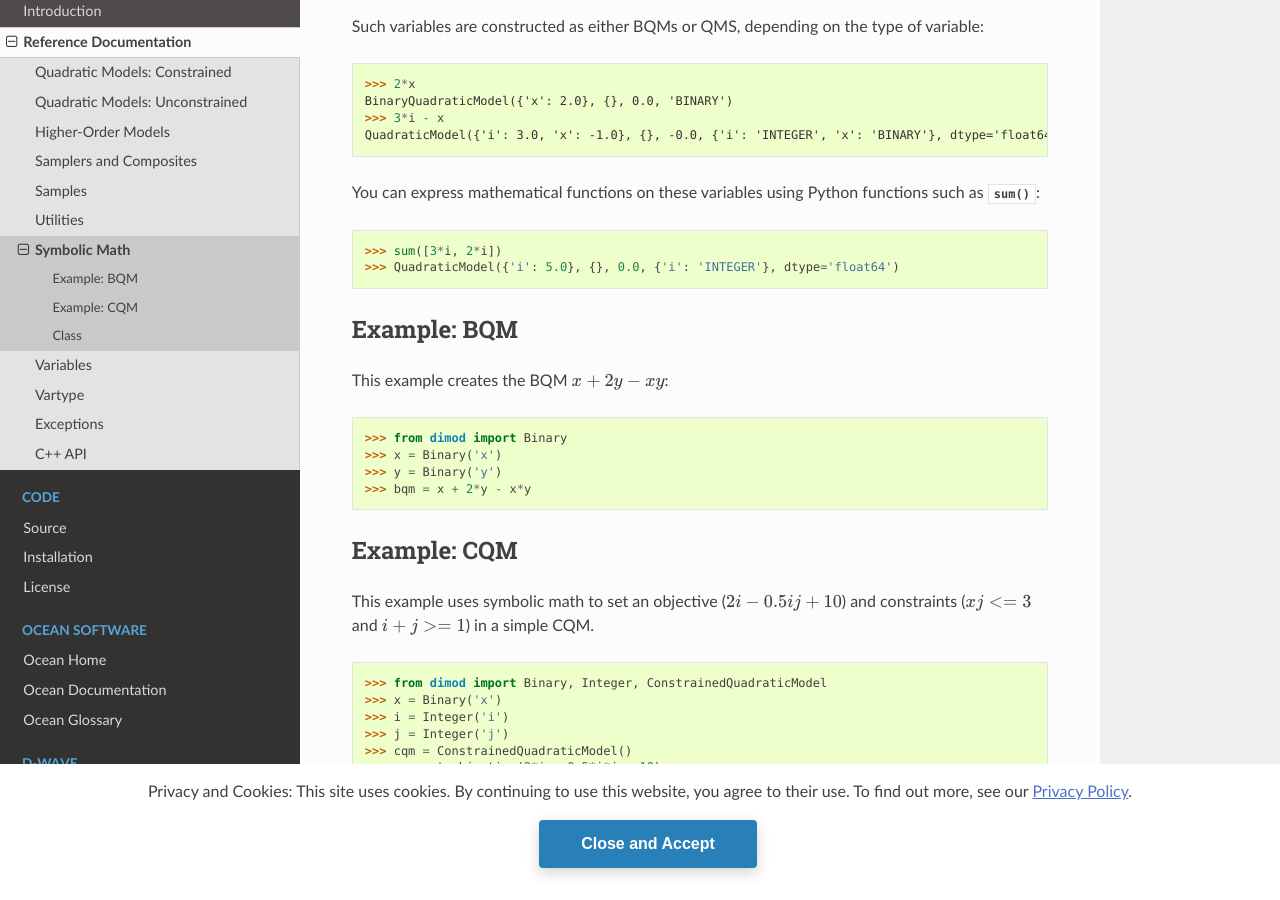
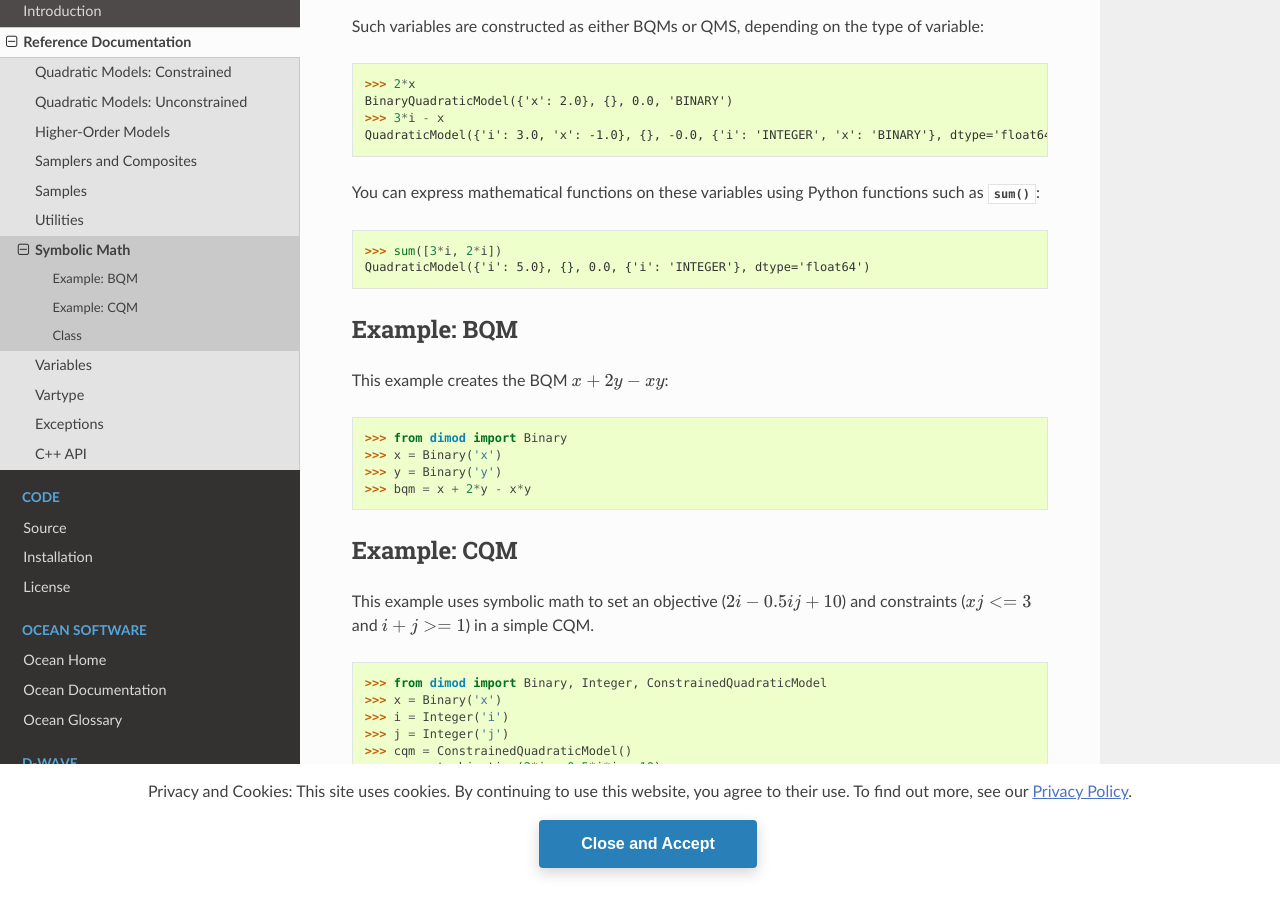
Before and after one commit to dwavesystems/dimod, a Sphinx documentation site: the page built from docs/reference/symbolic.rst, in a window 1280 px wide and 900 px high, scrolled down 432 px. Built offline with Sphinx 7.4.7 and the Read the Docs theme 2.0.0, drawn with Linux system fonts in a browser that asks for light colours; the version number is read from the project's files by our own code; grey boxes are pictures that could not be loaded.

Commit message:
Fix typo (">>>" in output)

```diff
--- a/docs/reference/symbolic.rst
+++ b/docs/reference/symbolic.rst
@@ -30,7 +30,7 @@ You can express mathematical functions on these variables using Python functions
 as :func:`sum`:
 
 >>> sum([3*i, 2*i])
->>> QuadraticModel({'i': 5.0}, {}, 0.0, {'i': 'INTEGER'}, dtype='float64')
+QuadraticModel({'i': 5.0}, {}, 0.0, {'i': 'INTEGER'}, dtype='float64')
 
 Example: BQM
 ============
```
